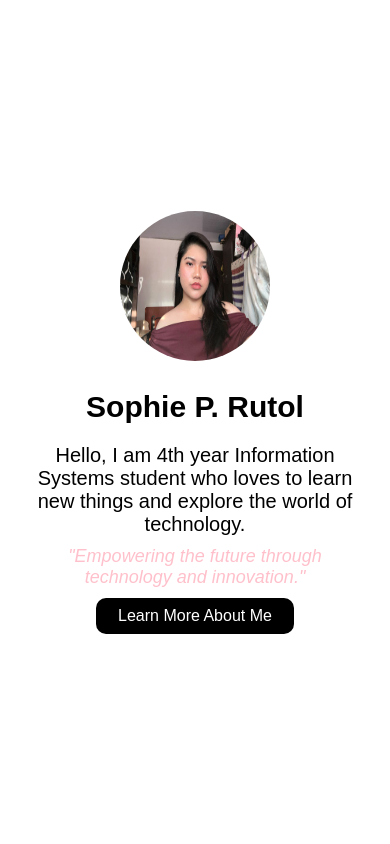
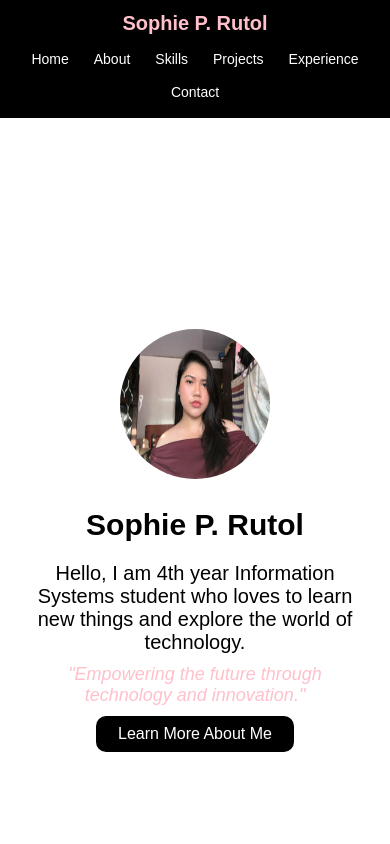
Before and after one commit to snappiaa/My-Portfolio, a plain HTML site: page index.html in a window 390 px wide. Shown: the top 844 px of the page. Drawn offline with Linux system fonts and the light colour scheme.

Commit message:
Add portfolio navigation

```diff
--- a/index.html
+++ b/index.html
@@ -10,7 +10,20 @@
 
 <body>
 
-    <section class="profile-section">
+    <nav class="navbar">
+        <a href="#home" class="nav-logo">Sophie P. Rutol</a>
+
+        <ul class="nav-links">
+            <li><a href="#home">Home</a></li>
+            <li><a href="#about">About</a></li>
+            <li><a href="#skills">Skills</a></li>
+            <li><a href="#projects">Projects</a></li>
+            <li><a href="#education">Experience</a></li>
+            <li><a href="#contact">Contact</a></li>
+        </ul>
+    </nav>
+
+    <section id="home" class="profile-section">
         <div class="profile-card">
             <img src="images/profile.jpg" alt="Profile Picture" class="profile-picture">
             <h1 class="profile-name">Sophie P. Rutol</h1>
@@ -229,5 +242,9 @@
         </div>
     </section>
 
+    <section id="contact" class="contact-section">
+        <h2>Contact</h2>
+    </section>
+
 </body>
 </html>
--- a/style.css
+++ b/style.css
@@ -345,3 +345,86 @@ body{
         font-size: 14px;
     }
 }
+
+
+html {
+    scroll-behavior: smooth;
+}
+
+section {
+    scroll-margin-top: 70px;
+}
+
+.navbar {
+    position: sticky;
+    top: 0;
+    z-index: 1000;
+    display: flex;
+    justify-content: space-between;
+    align-items: center;
+    flex-wrap: wrap;
+    gap: 10px;
+    height: 70px;
+    padding: 0 40px;
+    background-color: black;
+}
+
+.nav-logo {
+    font-size: 20px;
+    font-weight: bold;
+    color: pink;
+    text-decoration: none;
+}
+
+.nav-links {
+    display: flex;
+    flex-wrap: wrap;
+    gap: 10px;
+    list-style: none;
+}
+
+.nav-links a {
+    display: block;
+    padding: 8px 14px;
+    border-radius: 10px;
+    color: white;
+    text-decoration: none;
+    transition: 0.3s;
+}
+
+.nav-links a:hover {
+    background-color: pink;
+    color: black;
+}
+
+.contact-section {
+    width: 100%;
+    min-height: 100vh;
+    padding: 50px 30px;
+    text-align: center;
+    background-color: grey;
+}
+
+.contact-section h2 {
+    font-size: 28px;
+    color: pink;
+    margin-bottom: 20px;
+}
+
+@media (max-width: 768px) {
+    .navbar {
+        justify-content: center;
+        height: auto;
+        padding: 12px 16px;
+    }
+
+    .nav-links {
+        justify-content: center;
+        gap: 5px;
+    }
+
+    .nav-links a {
+        padding: 6px 10px;
+        font-size: 14px;
+    }
+}
```
